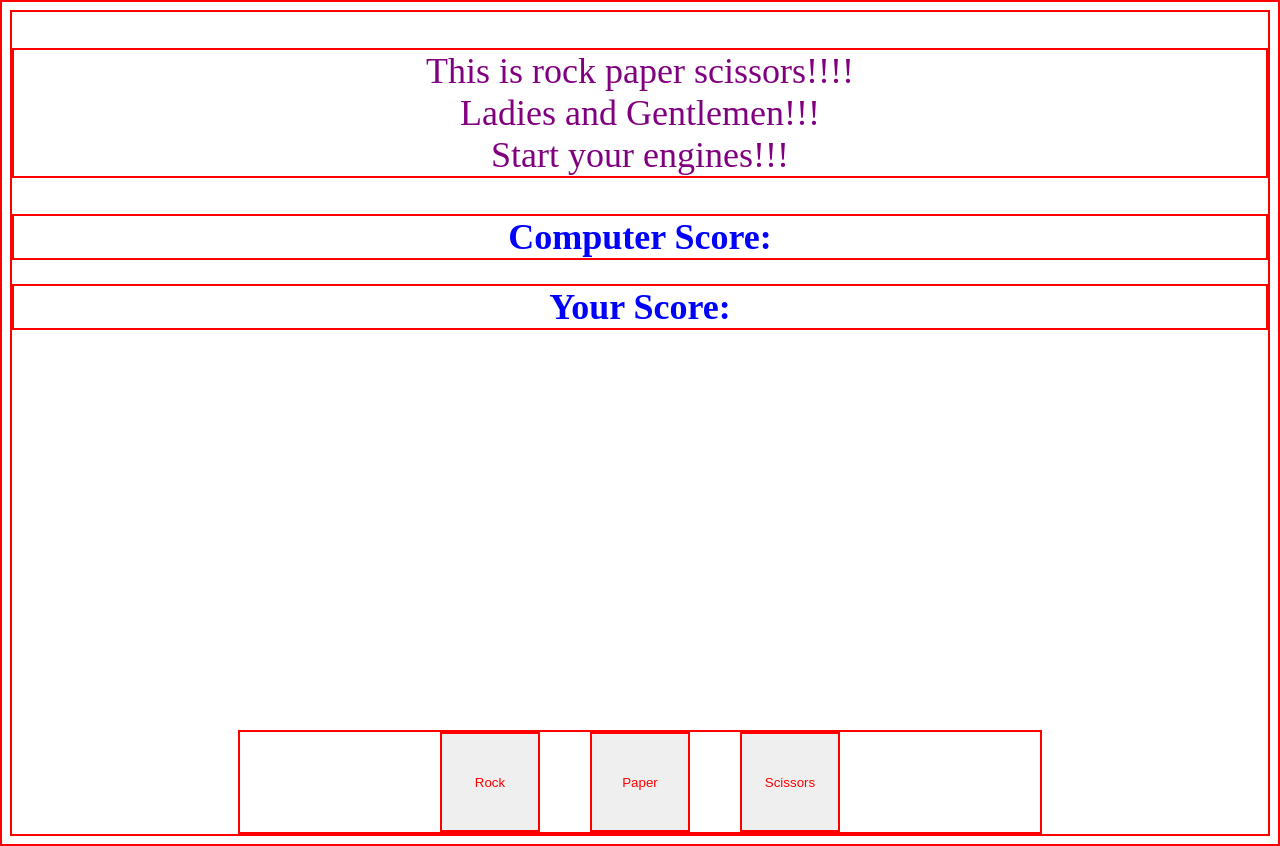
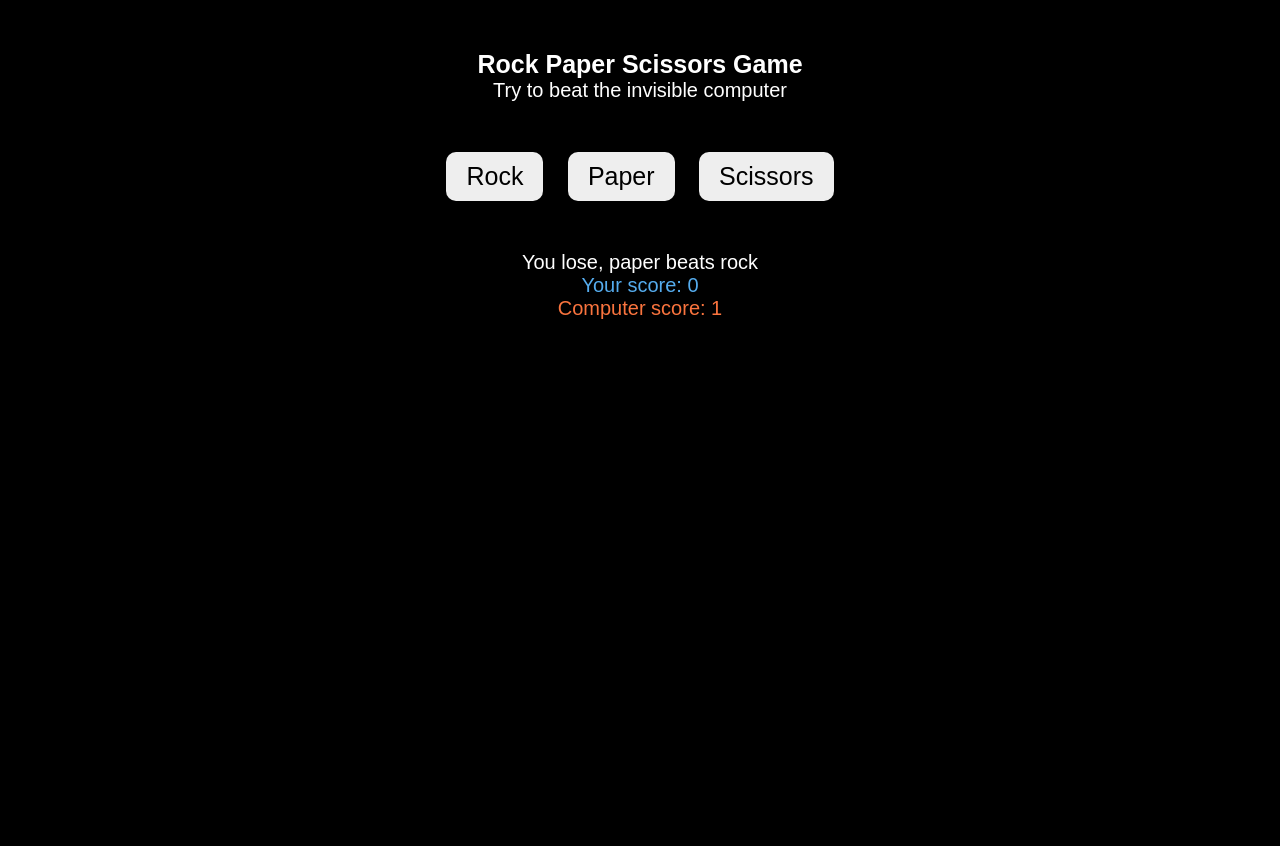
Before and after one commit to leegg713/RockPaperScissors, a plain HTML site: page index.html in a window 1280 px wide. Both pictures are taken after a click on the button "Rock". After the commit the page ends 800 px from the top, so only its background shows below. Drawn offline with Linux system fonts and the light colour scheme.

Commit message:
Final Product, need to etch a sketch all by myself

```diff
--- a/index.html
+++ b/index.html
@@ -10,27 +10,20 @@
 </head>
 
 <body>
+        <p class="title">Rock Paper Scissors Game</p>
+        <p class="rule">Try to beat the invisible computer</p>
+        <div class="btn-container">
+            <button class="btn rock" value="rock">Rock</button>
+            <button class="btn paper" value="paper">Paper</button>
+            <button class="btn scissors" value="scissors">Scissors</button>
+        </div>
+        <div>
+            <p class="result">Let's Play Rock Paper Scissors!</p>
+            <p class="score human-score">Your score: 0</p>
+            <p class="score computer-score">Computer score: 0</p>
+        </div>
+
+</html>
 
 
-    <p>This is rock paper scissors!!!!<br>
-        Ladies and Gentlemen!!!<br>
-        Start your engines!!!</p>
-
-    <h1>
-    Computer Score:
-    </h1>
-    <h1> Your Score: </h1>
-    <div class="Button-Box">
-
-        <button>Rock</button>
-        <button>Paper</button>
-        <button>Scissors</button>
-    </div>
-
-
-
-    <!-- <script src="script.js"></script> -->
-
-</body>
-
-</html>
+<script src="script.js"></script>
--- a/script.js
+++ b/script.js
@@ -1,58 +1,58 @@
-// This is the code for rock paper scissors
-
-//First function for getting computer choice, will need random class
-
-// This is something we may need for choiceMath.random(3);// 0,1,2
-
-function getComputerChoice(computerChoice) {
-
-    computerChoice = Math.floor(Math.random() * 3);
-
-
-    if (computerChoice == 0) {
-        console.log("Computer picks rock");
-    } else if (computerChoice == 1) {
-        console.log("Computer picks paper");
-
-    } else {
-        console.log("Computer picks scissors");
+function computerPlay() {
+    let randomNumber = Math.floor(Math.random() * Math.floor(3));
+    switch (randomNumber) {
+      case 0:
+        return 'rock';
+      case 1:
+        return 'paper';
+      case 2:
+        return 'scissors';
+      default:
+        return 'error';
     }
-
-    return computerChoice;
-
-}
-
-function playRound(playerSelection, computerSelection) {
-
-    playerSelection = prompt("Enter your choice: ");
-    var playerSelection = playerSelection.toLowerCase();
-    if (playerSelection === "rock" && computerSelection === 1) {
-        console.log("Computer wins! You lose! Paper beats rock!");
-    } else if (playerSelection === "rock" && computerSelection === 2) {
-        console.log("You win! Rock crushes scissors!");
-    } else if (playerSelection === "paper" && computerSelection === 0) {
-        console.log("You win! Paper covers rock!!");
-
-    } else if (playerSelection === "paper" && computerSelection === 2) {
-        console.log("You lose! Scissors slices paper!")
-    } else if (playerSelection === "scissors " && computerSelection === 0) {
-        console.log("You lose! Rock crushes sicssors!");
-    } else if (playerSelection === "scissors" && computerSelection === 1) {
-        console.log("You win! Scissors slics paper!");
-    } else {
-        console.log("Its a tie!!!");
-    }
-}
-
-//const playerSelection = "Rock";
-//const computerSelection = getComputerChoice();
-//console.log(playRound(playerSelection, computerSelection));
-
-function game() {
-    for (i = 0; i < 1; i++) {
-        playRound();
-    }
-}
-game();
-
-//User interface
+  }
+  function playRound(playerSelection, computerSelection) {
+    if (playerSelection === computerSelection) return 0;
+    else if (playerSelection === 'scissors' && computerSelection === 'paper')
+      return 1;
+    else if (playerSelection === 'paper' && computerSelection === 'rock')
+      return 1;
+    else if (playerSelection === 'rock' && computerSelection === 'scissors')
+      return 1;
+    else return -1;
+  }
+  function playGame() {
+    let playerScore = 0;
+    let computerScore = 0;
+    const buttons = Array.from(document.querySelectorAll('button'));
+    buttons.forEach((button) =>
+      button.addEventListener('click', function (e) {
+        let computerSelection = computerPlay();
+        let result = playRound(button.value, computerSelection);
+        pResult = document.querySelector('.result');
+        if (result === 1) {
+          pResult.innerText =
+            'You win, ' + button.value + ' beats ' + computerSelection;
+          ++playerScore;
+        } else if (result === -1) {
+          pResult.innerText =
+            'You lose, ' + computerSelection + ' beats ' + button.value;
+          ++computerScore;
+        } else pResult.innerText = 'Tie!';
+        pResult2 = document.querySelector('.human-score');
+        pResult2.innerText = 'Your score: ' + playerScore;
+        let pResult3 = document.querySelector('.computer-score');
+        pResult3.innerText = 'Computer score: ' + computerScore;
+        if (playerScore === 5) {
+          alert('Great job!! You win!');
+          playerScore = 0;
+          computerScore = 0;
+        } else if (computerScore === 5) {
+          alert('Sorry! You lost!');
+          playerScore = 0;
+          computerScore = 0;
+        }
+      })
+    );
+  }
+  playGame();
--- a/style.css
+++ b/style.css
@@ -1,35 +1,62 @@
-.Button-Box{
-    display: flex;
-    justify-content: center;
-    align-items: center;
-    gap: 50px;
-    width: 800px;
-    margin: 0 auto;
-    margin-top: 400px;
+* {
+    font-family: 'Nunito', sans-serif;
+  }
 
+  body {
+    background-color: black;
+  }
 
+  p {
+    text-align: center;
+    font-size: 20px;
+    color: white;
+  }
 
-}
-p{
+  p.title {
+    font-weight: bold;
+    margin: 50px 0 0 0;
+    font-size: 25px;
+  }
 
+  p.rule {
+    margin: 0 0 50px 0;
+  }
+
+  p.result {
+    margin: 50px 0 0 0;
+  }
+
+  p.score {
+    margin: 0;
+  }
+
+  p.human-score {
+    color: #55acee;
+  }
+
+  p.computer-score {
+    color: #fa743e;
+  }
+
+  .btn-container {
     text-align: center;
-    font-size: 36px;
-    color: purple;
+  }
 
-}
-h1{
-    text-align: center;
-    font-size: 36px;
-    color: blue
-}
-button{
-    color : red;
-    width: 100px;
-    height: 100px;
-}
+  .btn {
+    outline: none;
+    border: none;
+    font-size: 25px;
+    border-radius: 10px;
+    padding: 10px 20px;
+    margin: 0px 10px;
+    cursor: pointer;
+    background-color: #eee;
+  }
 
+  .btn:hover {
+    background-color: #fa743e;
+  }
 
-
-* {
-  border: 2px solid red;
-}
+  .btn.paper:hover {
+    background-color: #55acee;
+  }
```
